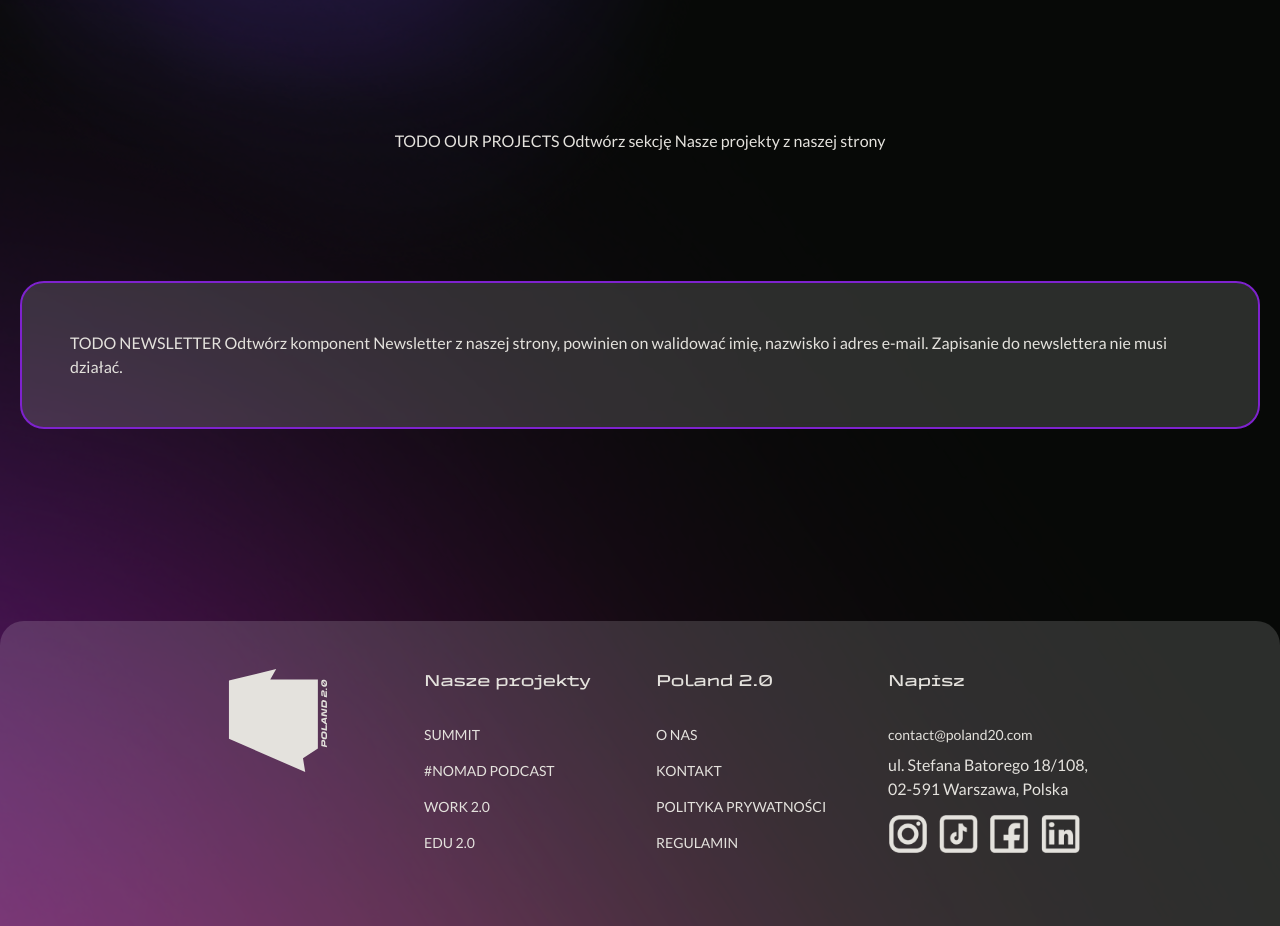
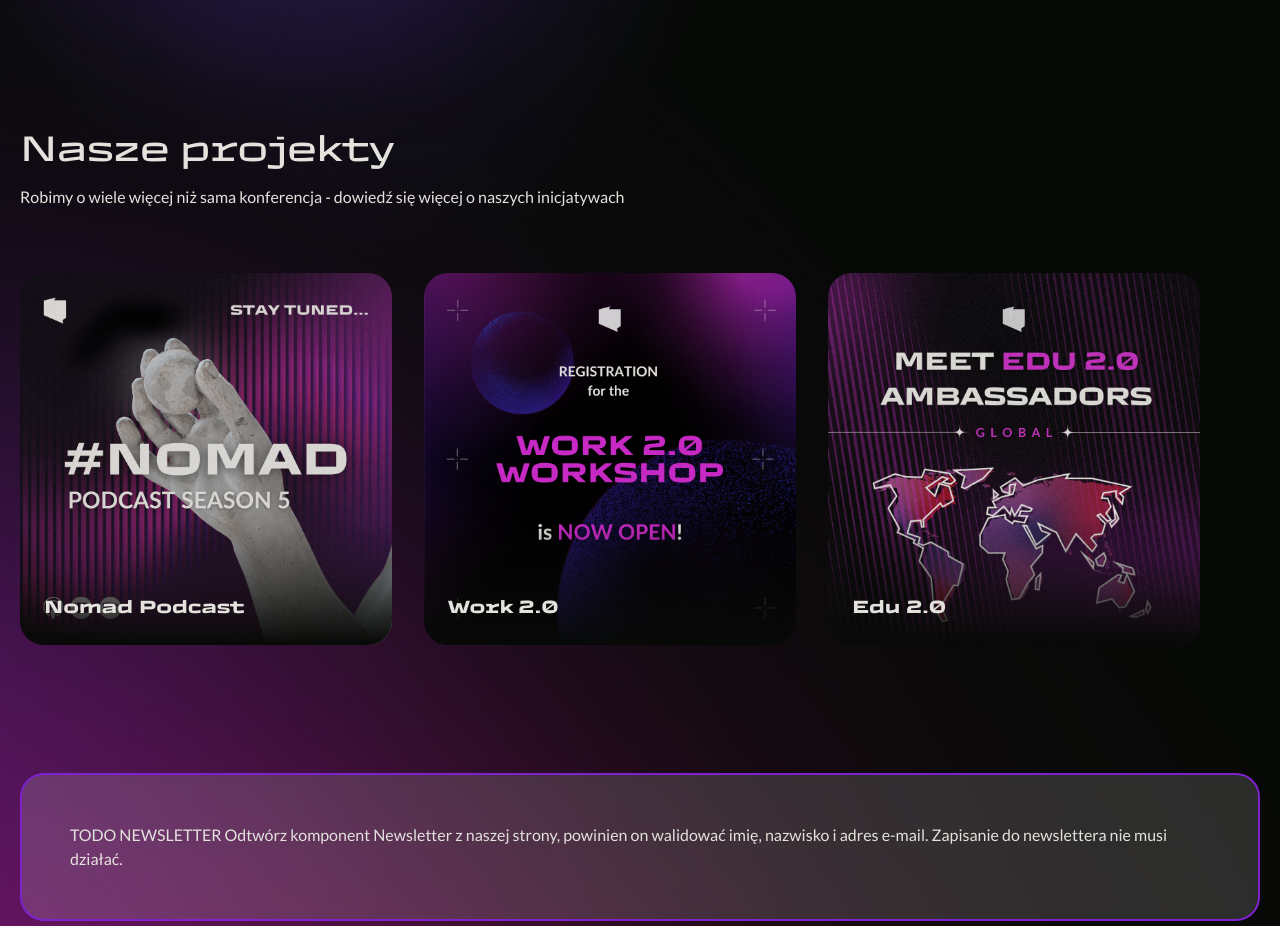
Before and after one commit to jszama/poland20-digital-recruitment-task, a Next.js app: page / in a window 1280 px wide. Shown: the part 1827-2753 px from the top of the page. Built offline with nearby package versions, Linux system fonts and the light colour scheme.

Commit message:
our projects section completed

```diff
--- a/src/app/_components/ourProjects/index.tsx
+++ b/src/app/_components/ourProjects/index.tsx
@@ -1,9 +1,27 @@
-// import Figure from '@/components/Figure';
-// import Link from '@/components/Link';
-// import H3 from '@/components/heading/H3.tsx';
+import H3 from '@/components/heading/H3.tsx';
 
-// import { edu, nomadPodcast, work20 } from './assets.ts';
+import Figure from '@/components/Figure.tsx';
+import Link from '@/components/Link.tsx';
+import { edu, nomadPodcast, work20 } from './assets.ts';
 
 export default function OurProjects() {
-	return <section>TODO OUR PROJECTS Odtwórz sekcję Nasze projekty z naszej strony</section>;
+	return (
+		<section className="our-projects">
+			<header className="our-projects-header">
+				<H3>Nasze projekty</H3>
+				<p>Robimy o wiele więcej niż sama konferencja - dowiedź się więcej o naszych inicjatywach</p>
+			</header>
+			<section className="our-projects-tiles">
+				<Link href={'/podcast'}>
+					<Figure imageSrc={nomadPodcast} imageAlt="Nomad Podcast" caption="Nomad Podcast" />
+				</Link>
+				<Link href={'/work'}>
+					<Figure imageSrc={work20} imageAlt="Work Poland 2.0" caption="Work 2.0" />
+				</Link>
+				<Link href={'/edu'}>
+					<Figure imageSrc={edu} imageAlt="Education Poland 2.0" caption="Edu 2.0" />
+				</Link>
+			</section>
+		</section>
+	);
 }
```
